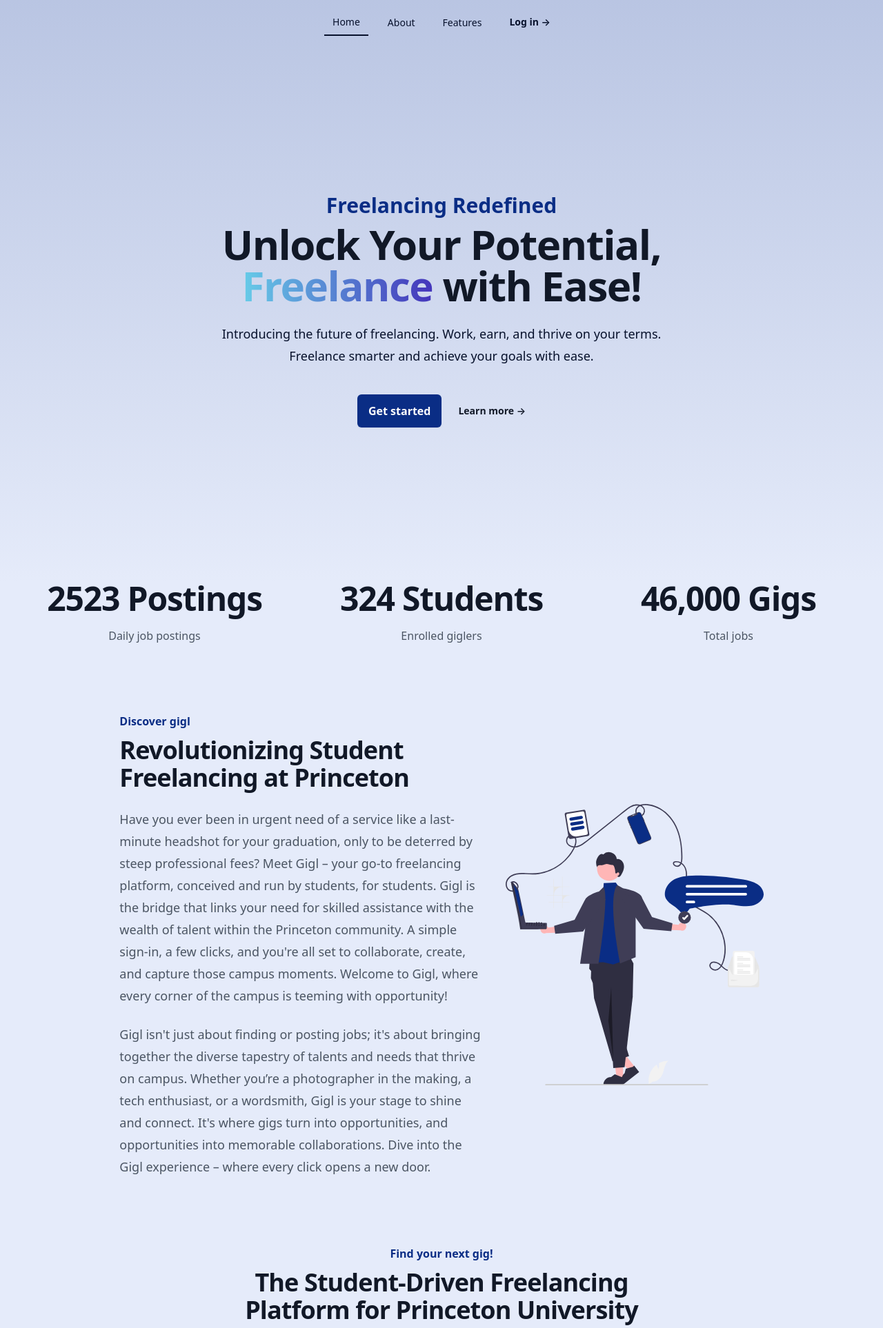
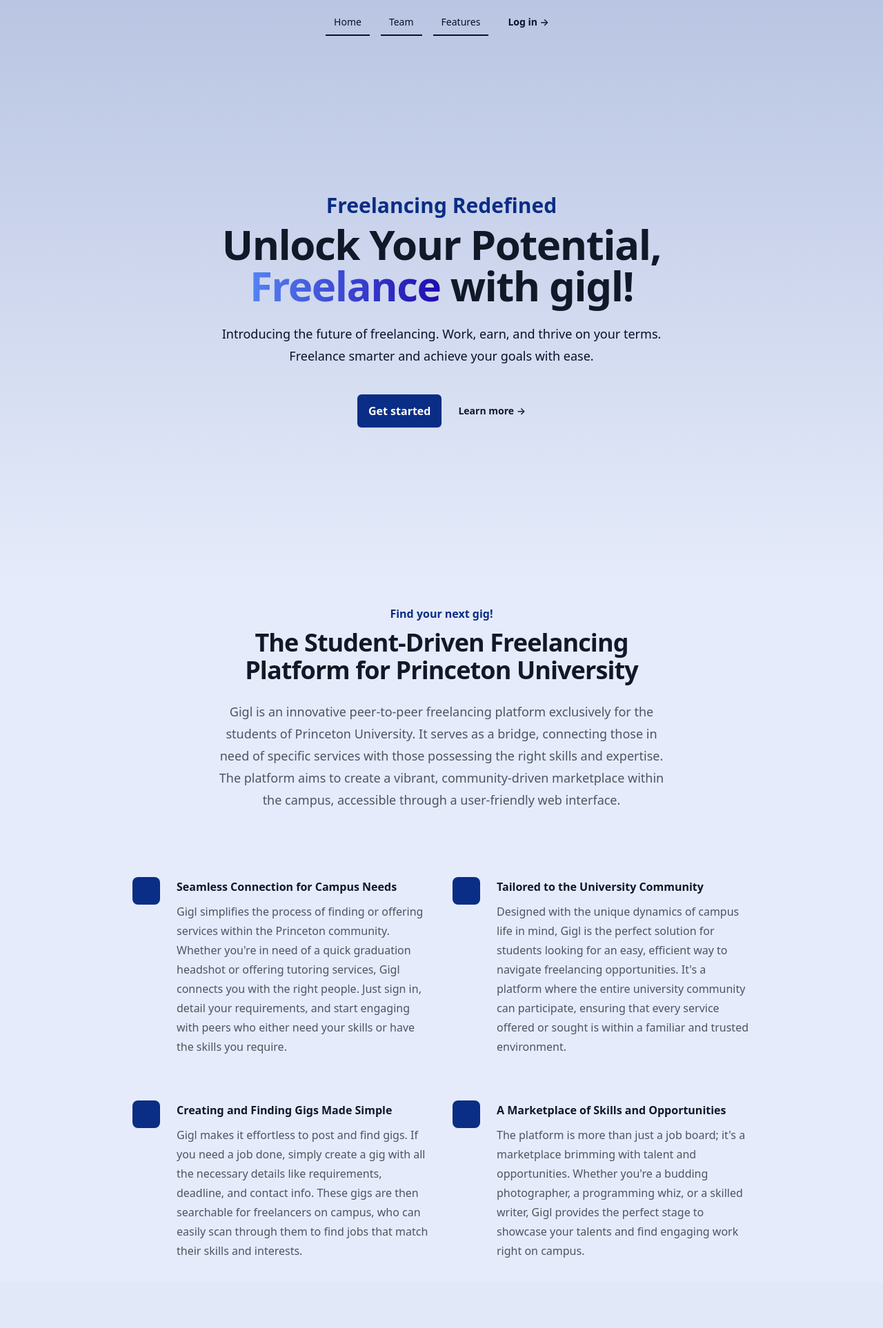
Before and after one commit to taylanoaydin/gigl, a Flask app: page / in a window 1280 px wide. Shown: the top 1926 px of the page at 69% size. After the commit the page ends 1824 px from the top, so only its background shows below. Run offline with Flask 3, Linux system fonts and the light colour scheme.

Commit message:
editited index page

```diff
--- a/templates/index.html
+++ b/templates/index.html
@@ -75,7 +75,7 @@
     }
 
     .title span {
-      background: -webkit-linear-gradient(left, rgba(77, 201, 230, 0.8), rgba(33, 12, 174, 0.8));
+      background: -webkit-linear-gradient(left, rgba(85, 131, 245, 1), rgba(33, 12, 174, 1));
       -webkit-background-clip: text;
       -webkit-text-fill-color: transparent;
     }
@@ -88,8 +88,8 @@
     <header class="absolute inset-x-0 top-0 z-50">
       <nav class="header-nav" aria-label="Global">
         <a href="/index" class="active">Home</a>
-        <a href="#about-section">About</a>
-        <a href="#features-section">Features</a>
+        <a href="#team-section" class="active">Team</a>
+        <a href="#features-section" class="active">Features</a>
         <a href="/home" class="text-sm font-semibold leading-6 text-gray-900">Log in <span
             aria-hidden="true">&rarr;</span></a>
       </nav>
@@ -100,7 +100,7 @@
         <div class="text-center">
           <div class="text-gradient text-4xl font-bold sm:text-3xl mb-2">Freelancing Redefined</div>
           <h1 class="text-4xl font-bold tracking-tight text-gray-900 sm:text-6xl title">Unlock Your Potential,
-            <span>Freelance</span> with Ease!
+            <span>Freelance</span> with gigl!
           </h1>
           <p class="mt-6 text-lg leading-8 description-text">Introducing the future of freelancing. Work, earn, and thrive on your terms. Freelance smarter and achieve your goals with ease.</p>
           <div class="mt-10 flex items-center justify-center gap-x-6">
@@ -111,64 +111,10 @@
         </div>
       </div>
     </div>
-    <!-- HERE IS THE NUMERICAL DATA SECTION -->
-    <div class="mx-auto max-w-7xl px-6 lg:px-8">
-      <dl class="grid grid-cols-1 gap-x-8 gap-y-16 text-center lg:grid-cols-3">
-        <div class="mx-auto flex max-w-xs flex-col gap-y-4">
-          <dt class="text-base leading-7 text-gray-600">Daily job postings</dt>
-          <dd class="order-first text-3xl font-semibold tracking-tight text-gray-900 sm:text-5xl">2523 Postings</dd>
-        </div>
-        <div class="mx-auto flex max-w-xs flex-col gap-y-4">
-          <dt class="text-base leading-7 text-gray-600">Enrolled giglers</dt>
-          <dd class="order-first text-3xl font-semibold tracking-tight text-gray-900 sm:text-5xl">324 Students</dd>
-        </div>
-        <div class="mx-auto flex max-w-xs flex-col gap-y-4">
-          <dt class="text-base leading-7 text-gray-600">Total jobs</dt>
-          <dd class="order-first text-3xl font-semibold tracking-tight text-gray-900 sm:text-5xl">46,000 Gigs</dd>
-        </div>
-      </dl>
-    </div>
 
-    <!-- BEGIN About Section -->
-    <div id="about-section" class="py-12 sm:py-24"> <!-- Optimized top spacing -->
-      <div class="mx-auto max-w-7xl px-20 lg:px-30">
-        <div class="flex flex-col lg:flex-row justify-center items-center">
-          <!-- Flex container for two-column layout -->
-
-          <!-- Text Column -->
-          <div class="lg:w-2/4 lg:pr-8"> <!-- Half width for large screens with padding -->
-            <h2 class="text-base font-semibold leading-7 text-gradient">Discover gigl</h2>
-            <p class="mt-2 text-3xl font-bold tracking-tight text-gray-900 sm:text-4xl">Revolutionizing Student
-              Freelancing at Princeton</p>
-            <p class="mt-6 text-lg leading-8 text-gray-600">
-              Have you ever been in urgent need of a service like a last-minute headshot for your graduation, only to be
-              deterred by steep professional fees? Meet Gigl – your go-to freelancing platform, conceived and run by
-              students, for students. Gigl is the bridge that links your need for skilled assistance with the wealth of
-              talent within the Princeton community. A simple sign-in, a few clicks, and you're all set to collaborate,
-              create, and capture those campus moments. Welcome to Gigl, where every corner of the campus is teeming
-              with opportunity!
-            </p>
-            <p class="mt-6 text-lg leading-8 text-gray-600">
-              Gigl isn't just about finding or posting jobs; it's about bringing together the diverse tapestry of
-              talents and needs that thrive on campus. Whether you’re a photographer in the making, a tech enthusiast,
-              or a wordsmith, Gigl is your stage to shine and connect. It's where gigs turn into opportunities, and
-              opportunities into memorable collaborations. Dive into the Gigl experience – where every click opens a new
-              door.
-            </p>
-          </div>
-
-          <!-- Image Column -->
-          <div class="lg:w-1/3 flex items-center justify-center"> <!-- Half width for large screens -->
-            <img src="static/about.svg" alt="Descriptive Alt Text" class="max-w-full h-auto"> <!-- Responsive image -->
-          </div>
-
-        </div>
-      </div>
-    </div>
-    <!-- END About Section -->
 
     <!-- HERE IS THE FEATURES SECTION -->
-    <div id="features-section" class="py-18 sm:py-18">
+    <div id="features-section" class="py-8">
       <div class="mx-auto max-w-7xl px-6 lg:px-8">
         <div class="mx-auto max-w-2xl lg:text-center">
           <h2 class="text-base font-semibold leading-7 text-gradient">Find your next gig!</h2>
```
